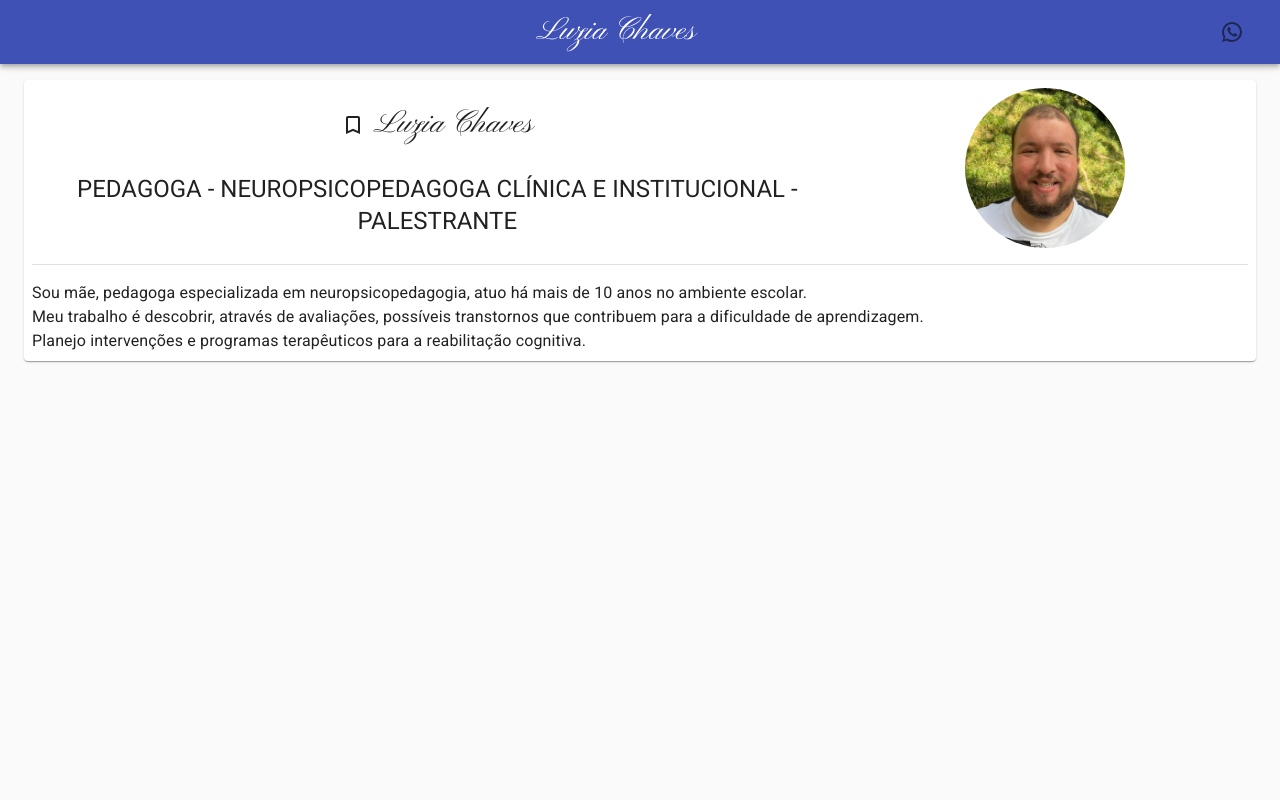
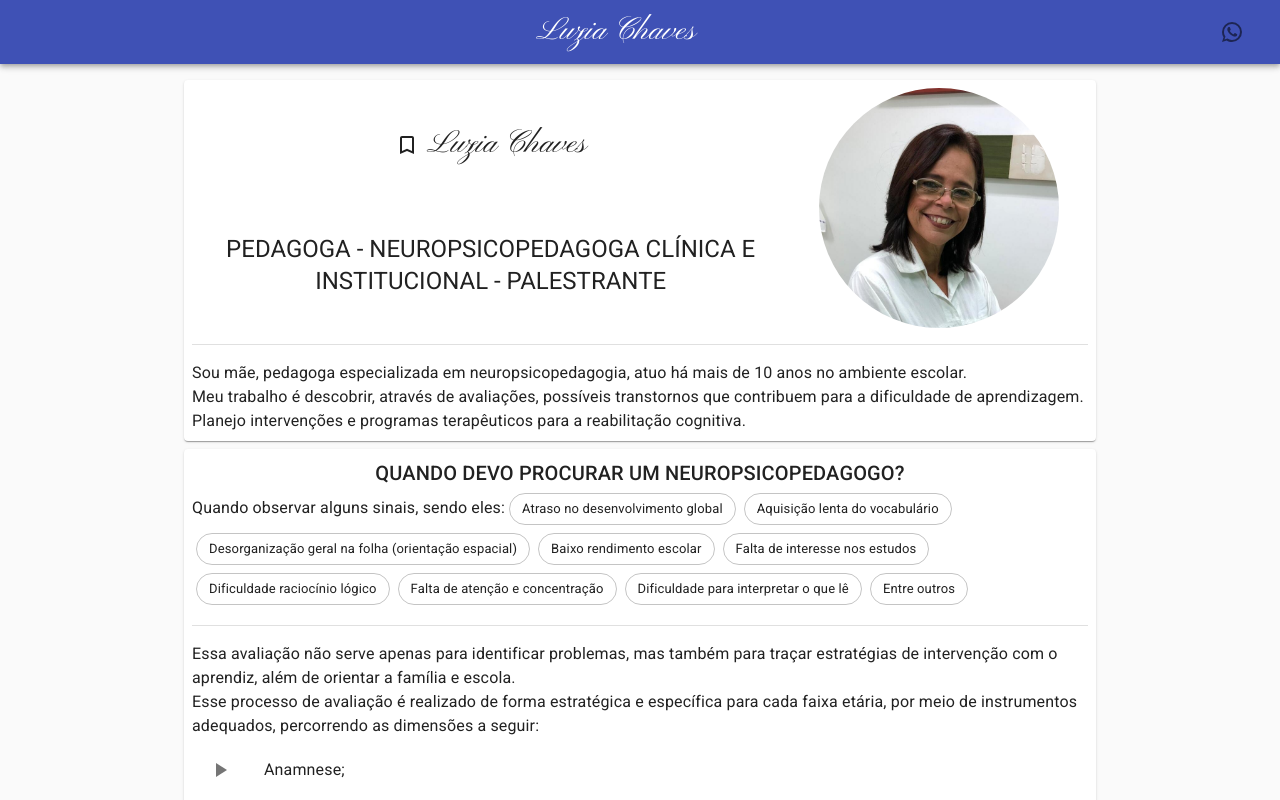
Before and after one commit to PedroMarianoAlmeida/luzia-chaves-landing-page, a Next.js app: page / in a window 1280 px wide. Shown: the top 800 px of the page. Built offline with nearby package versions, Linux system fonts and the light colour scheme.

Commit message:
Questions Implementado

```diff
--- a/pages/index.tsx
+++ b/pages/index.tsx
@@ -4,6 +4,7 @@ import useMediaQuery from '@material-ui/core/useMediaQuery';
 import AppbarMain from '../src/components/AppbarMain';
 import About from '../src/components/About';
 import TitleAndDescriptionSEO from '../src/components/reusable/TitleAndDescriptionSEO';
+import Question from '../src/components/Question';
 
 export default function Home() {
   const desktopLayout = useMediaQuery('(min-width:960px)'); //md break point
@@ -15,8 +16,9 @@ export default function Home() {
         description="Website oficial da Luzia Chaves"
       />
       <AppbarMain />
-      <Container fixed>
+      <Container fixed maxWidth="md">
         <About desktopLayout={desktopLayout} />
+        <Question />
       </Container>
     </>
   );
--- a/src/components/About.tsx
+++ b/src/components/About.tsx
@@ -104,7 +104,7 @@ const About = ({ desktopLayout }) => {
         <AvatarResizable
           alt="Luzia Chaves - Foto de Perfil"
           src="profile.jpeg"
-          spacing={20}
+          spacing={30}
         />
       </Box>
       <Divider className={classes.divider} />
--- /dev/null
+++ b/src/components/Question.tsx
@@ -0,0 +1,97 @@
+import Paper from '@material-ui/core/Paper';
+import Typography from '@material-ui/core/Typography';
+import Chip from '@material-ui/core/Chip';
+import Divider from '@material-ui/core/Divider';
+import Box from '@material-ui/core/Box';
+import BookmarkBorderIcon from '@material-ui/icons/BookmarkBorder';
+import List from '@material-ui/core/List';
+import ListItem from '@material-ui/core/ListItem';
+import ListItemIcon from '@material-ui/core/ListItemIcon';
+import ListItemText from '@material-ui/core/ListItemText';
+import PlayArrowIcon from '@material-ui/icons/PlayArrow';
+import { makeStyles } from '@material-ui/core/styles';
+
+const sintomas = [
+  'Atraso no desenvolvimento global',
+  'Aquisição lenta do vocabulário',
+  'Desorganização geral na folha (orientação espacial)',
+  'Baixo rendimento escolar',
+  'Falta de interesse nos estudos',
+  'Dificuldade raciocínio lógico',
+  'Falta de atenção e concentração',
+  'Dificuldade para interpretar o que lê',
+  'Entre outros',
+];
+
+const dimensões = [
+  'Anamnese;',
+  'Habilidades de leitura e escrita;',
+  'Habilidades psicomotoras;',
+  'Observação de como o indivíduo aprende, qual o vínculo que possui com a aprendizagem',
+];
+
+const useStyles = makeStyles((theme) => ({
+  root: {
+    marginTop: theme.spacing(1),
+    padding: theme.spacing(1),
+  },
+
+  chip: {
+    margin: theme.spacing(0.5),
+  },
+
+  divider: {
+    margin: `${theme.spacing(2)}px 0`,
+  },
+}));
+
+const Question = () => {
+  const classes = useStyles();
+
+  return (
+    <Paper className={classes.root}>
+      <Typography variant="h6" align="center" component="h2">
+        QUANDO DEVO PROCURAR UM NEUROPSICOPEDAGOGO?
+      </Typography>
+
+      <Typography display="inline">
+        Quando observar alguns sinais, sendo eles:
+      </Typography>
+      {sintomas.map((sintoma) => (
+        <Chip
+          variant="outlined"
+          key={sintoma}
+          label={sintoma}
+          className={classes.chip}
+        />
+      ))}
+
+      <Divider className={classes.divider} />
+
+      <Typography>
+        Essa avaliação não serve apenas para identificar problemas, mas também
+        para traçar estratégias de intervenção com o aprendiz, além de orientar
+        a família e escola.
+      </Typography>
+
+      <Typography>
+        Esse processo de avaliação é realizado de forma estratégica e específica
+        para cada faixa etária, por meio de instrumentos adequados, percorrendo
+        as dimensões a seguir:
+      </Typography>
+
+      <List>
+        {dimensões.map((dimensão) => (
+          <ListItem key={dimensão}>
+            <ListItemIcon>
+              <PlayArrowIcon />
+            </ListItemIcon>
+            <ListItemText>{dimensão}</ListItemText>
+          </ListItem>
+        ))}
+      </List>
+    </Paper>
+  );
+};
+
+export default Question;
```
Also changed, not shown: public/profile.jpeg.
